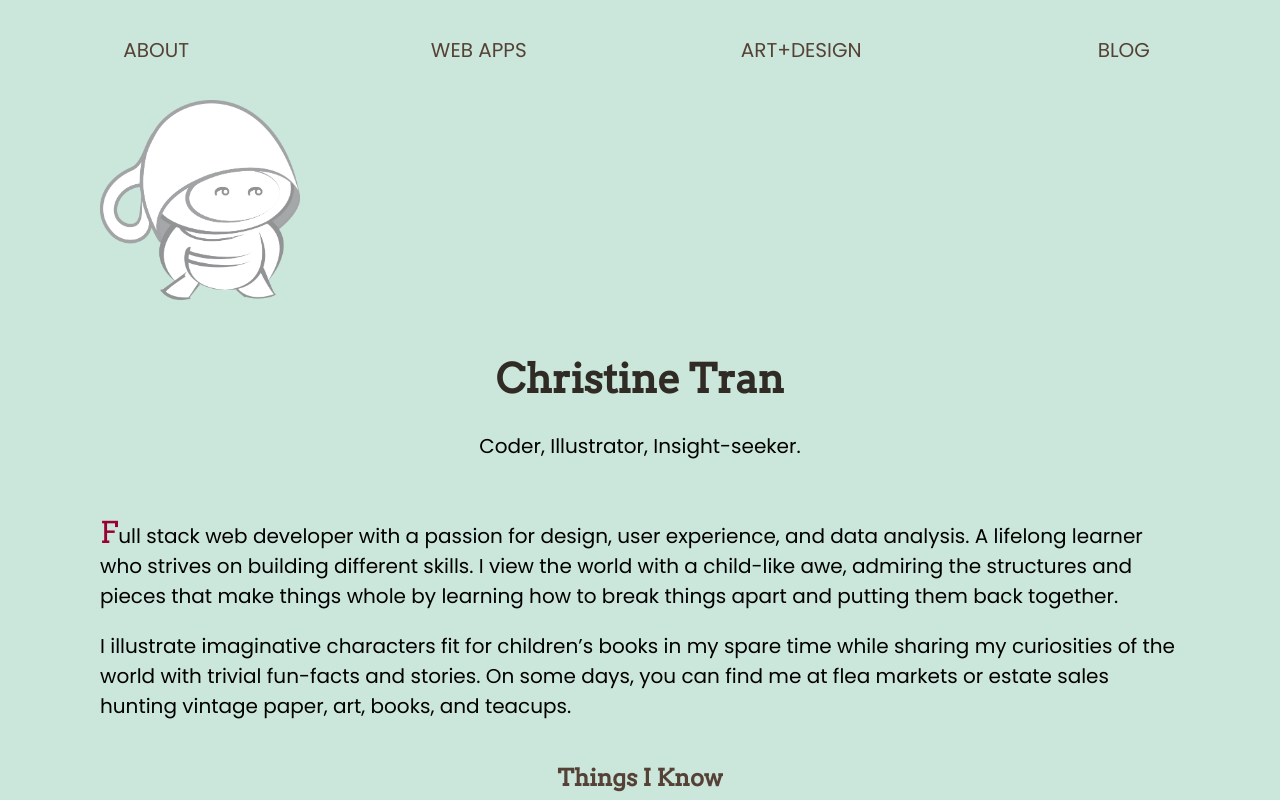
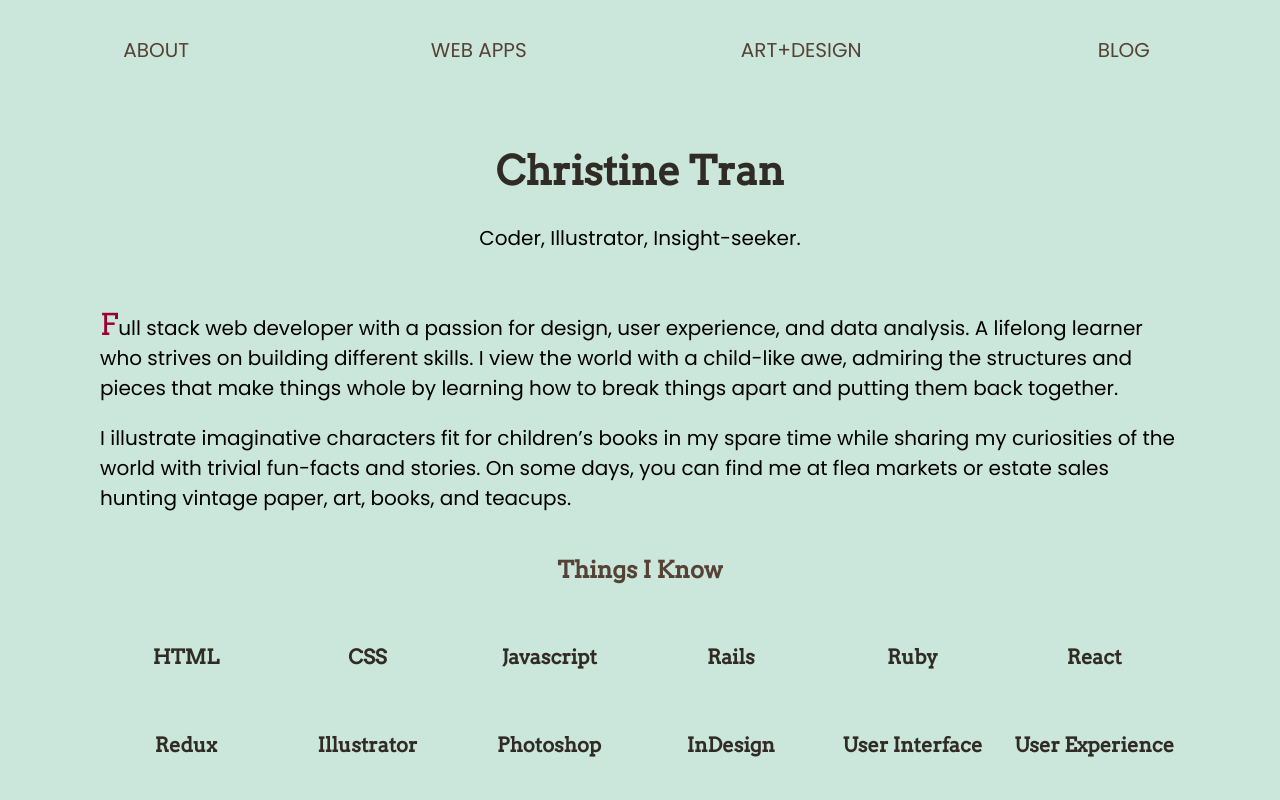
Before and after one commit to christinetran825/tofukid-website, a React (Create React App) app: page / in a window 1280 px wide. Shown: the top 800 px of the page. Built offline with nearby package versions, Linux system fonts and the light colour scheme.

Commit message:
commented out image hero

```diff
--- a/src/containers/About.js
+++ b/src/containers/About.js
@@ -6,7 +6,7 @@ class About extends Component {
       <div className="container">
         <div className="about">
           <div className="hero">
-            <img src="../images/zukan.png" alt="Zukan Logo" width="200" height="200"/>
+            {/* <img src="../images/zukan.png" alt="Zukan Logo" width="200" height="200"/> */}
           </div>
           <div className="cover-title">
             <h1>Christine Tran</h1>
```
